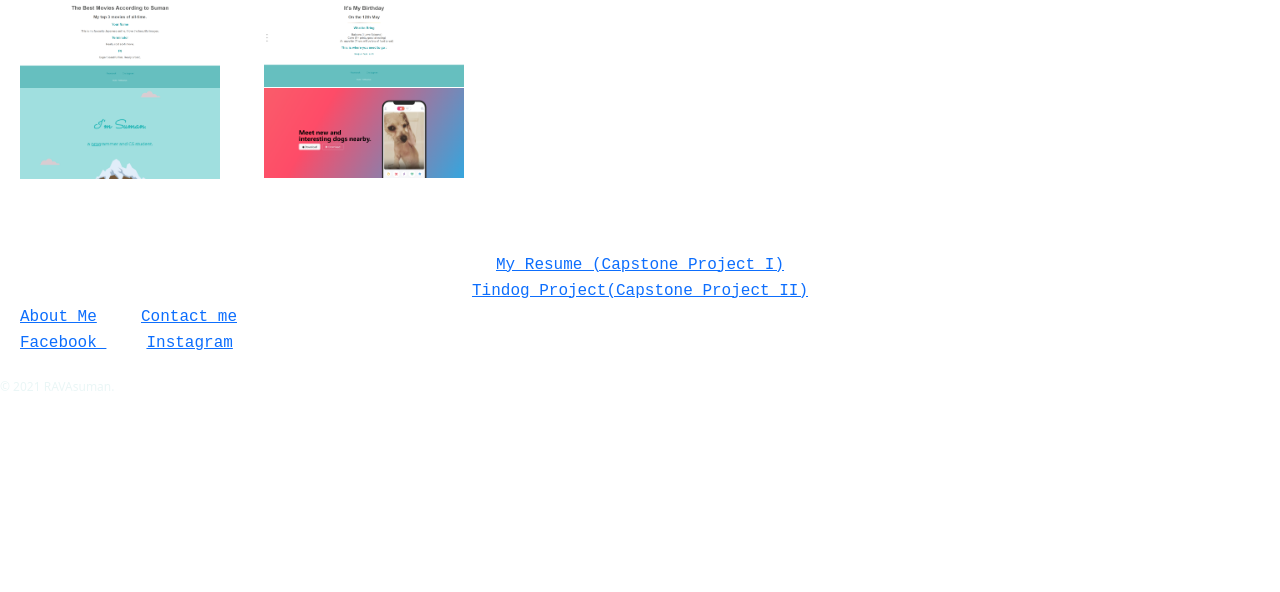
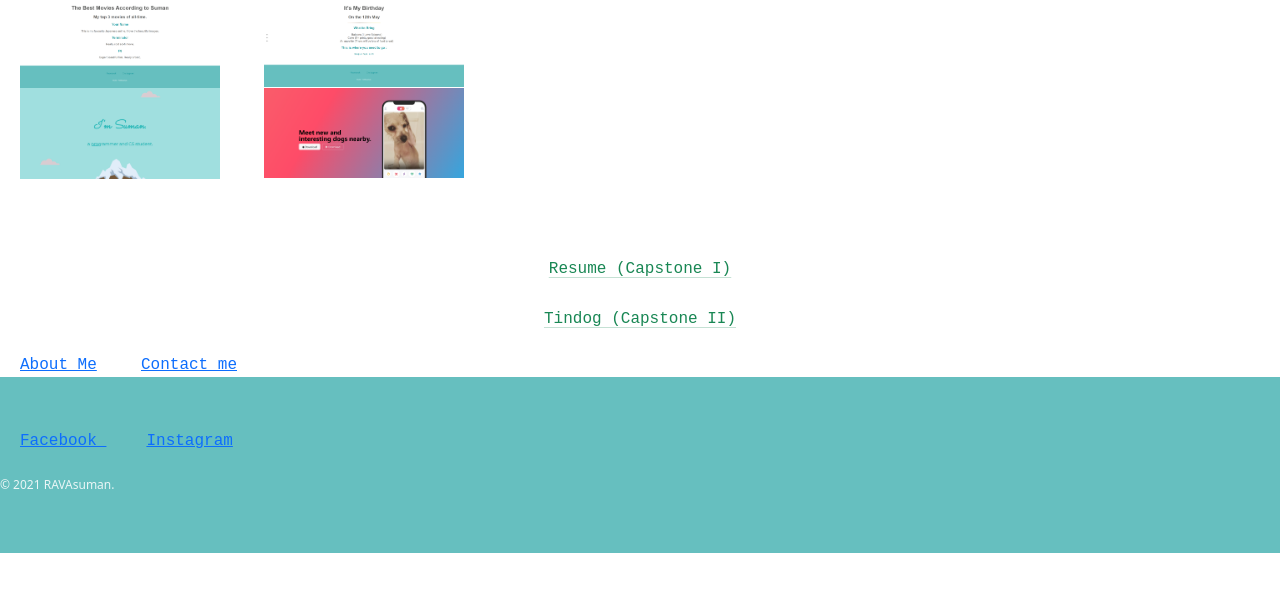
Before and after one commit to RAVAsuman01/HTML-Portfolio, a plain HTML site: page index.html in a window 1280 px wide. Shown: the part 150-742 px from the top of the page. Drawn offline with nearby package versions, Linux system fonts and the light colour scheme.

Commit message:
Update index.html

```diff
--- a/index.html
+++ b/index.html
@@ -29,12 +29,12 @@
     <br>
 
 
-   <div class ="container">
+   <div class ="container mb-3 ">
        <br><center>
-<a href="./Capstone+project+1/index.html">My Resume (Capstone Project I) </a>
-    <br>
-    <a href="./findog">Tindog Project(Capstone Project II) </a>
-    <br>
+
+           <p><a href="./Capstone+project+1/index.html" class="link-success link-offset-2 link-underline-opacity-25 link-underline-opacity-100-hover">Resume (Capstone I)</a></p>
+           <p><a href="./findog" class="link-success link-offset-2 link-underline-opacity-25 link-underline-opacity-100-hover">Tindog (Capstone II)</a></p>
+
    </center>
    </div>
     <a href="./Personal/index.html">About Me</a>
@@ -43,7 +43,7 @@
     <br>
 
 
-    <div class="footer">
+    <div class="bottom">
         <a class="footer-link" href="https://www.facebook.com/ravasuman7/">Facebook   </a>
 
 
```
